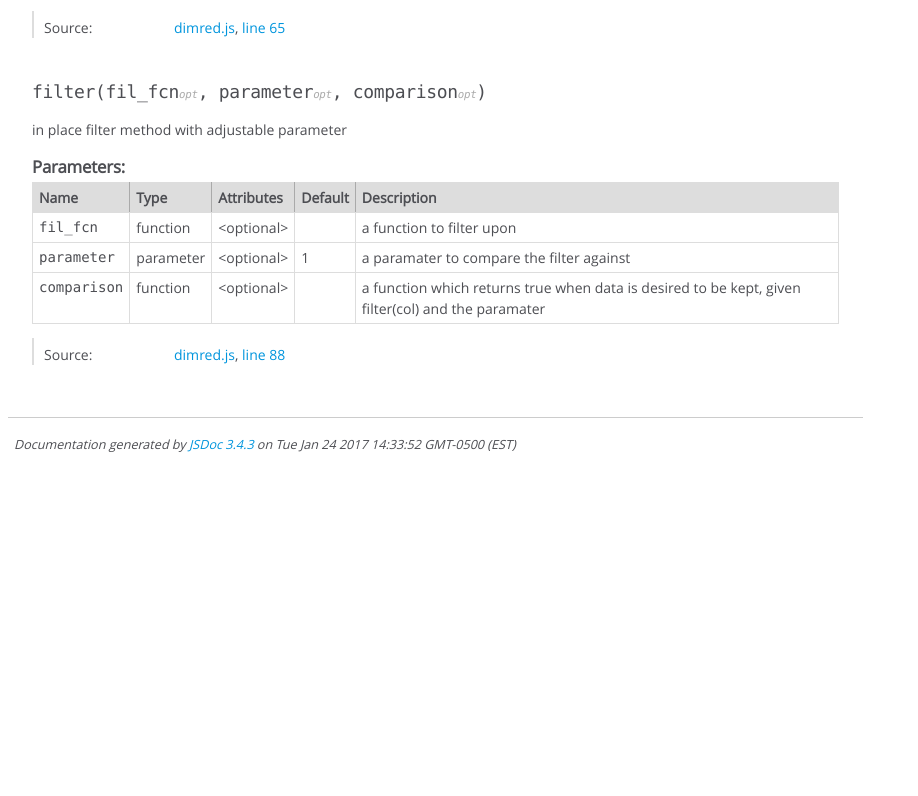
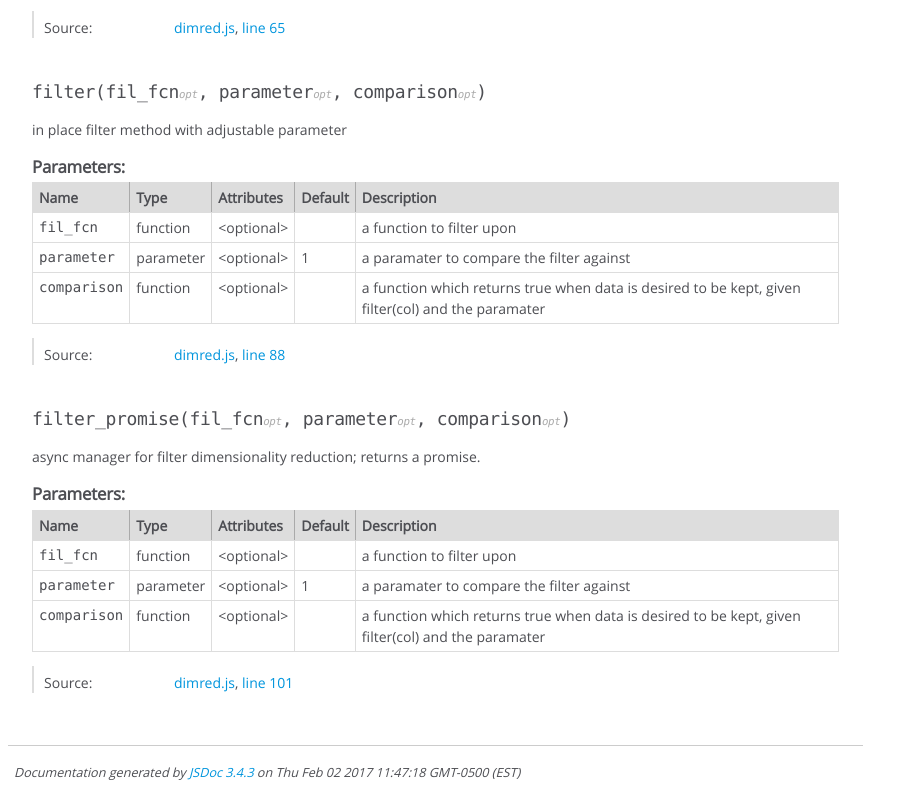
Before and after one commit to sandialabs/Dimensionality-Reduction-Library, a website: page docs/DimRed.html in a window 1280 px wide. Shown: the part 2043-2839 px from the top of the page, without its empty margins (0-918 px from the left). Before the commit the page ends 2512 px from the top, so only its background shows below. Drawn offline with Linux system fonts and the light colour scheme.

Commit message:
update documents

```diff
--- a/docs/DimRed.html
+++ b/docs/DimRed.html
@@ -1269,6 +1269,231 @@
 
 
 
+    <h4 class="name" id="filter_promise"><span class="type-signature"></span>filter_promise<span class="signature">(fil_fcn<span class="signature-attributes">opt</span>, parameter<span class="signature-attributes">opt</span>, comparison<span class="signature-attributes">opt</span>)</span><span class="type-signature"></span></h4>
+
+
+
+
+
+<div class="description">
+    async manager for filter dimensionality reduction; returns a promise.
+</div>
+
+
+
+
+
+
+
+
+
+    <h5>Parameters:</h5>
+
+
+<table class="params">
+    <thead>
+    <tr>
+
+        <th>Name</th>
+
+
+        <th>Type</th>
+
+
+        <th>Attributes</th>
+
+
+
+        <th>Default</th>
+
+
+        <th class="last">Description</th>
+    </tr>
+    </thead>
+
+    <tbody>
+
+
+        <tr>
+
+                <td class="name"><code>fil_fcn</code></td>
+
+
+            <td class="type">
+
+
+<span class="param-type">function</span>
+
+
+
+            </td>
+
+
+                <td class="attributes">
+
+                    &lt;optional><br>
+
+
+
+
+
+                </td>
+
+
+
+                <td class="default">
+
+                </td>
+
+
+            <td class="description last">a function to filter upon</td>
+        </tr>
+
+
+
+        <tr>
+
+                <td class="name"><code>parameter</code></td>
+
+
+            <td class="type">
+
+
+<span class="param-type">parameter</span>
+
+
+
+            </td>
+
+
+                <td class="attributes">
+
+                    &lt;optional><br>
+
+
+
+
+
+                </td>
+
+
+
+                <td class="default">
+
+                    1
+
+                </td>
+
+
+            <td class="description last">a paramater to compare the filter against</td>
+        </tr>
+
+
+
+        <tr>
+
+                <td class="name"><code>comparison</code></td>
+
+
+            <td class="type">
+
+
+<span class="param-type">function</span>
+
+
+
+            </td>
+
+
+                <td class="attributes">
+
+                    &lt;optional><br>
+
+
+
+
+
+                </td>
+
+
+
+                <td class="default">
+
+                </td>
+
+
+            <td class="description last">a function which returns true when data is desired to be kept, given filter(col) and the paramater</td>
+        </tr>
+
+
+    </tbody>
+</table>
+
+
+
+
+
+
+<dl class="details">
+
+
+
+
+
+
+
+
+
+
+
+
+
+
+
+
+
+
+
+
+
+
+
+
+
+
+    <dt class="tag-source">Source:</dt>
+    <dd class="tag-source"><ul class="dummy"><li>
+        <a href="dimred.js.html">dimred.js</a>, <a href="dimred.js.html#line101">line 101</a>
+    </li></ul></dd>
+
+
+
+
+
+
+
+</dl>
+
+
+
+
+
+
+
+
+
+
+
+
+
+
+
+
+
+
+
+
+
 
 </article>
 
@@ -1286,7 +1511,7 @@
 <br class="clear">
 
 <footer>
-    Documentation generated by <a href="https://github.com/jsdoc3/jsdoc">JSDoc 3.4.3</a> on Tue Jan 24 2017 14:33:52 GMT-0500 (EST)
+    Documentation generated by <a href="https://github.com/jsdoc3/jsdoc">JSDoc 3.4.3</a> on Thu Feb 02 2017 11:47:18 GMT-0500 (EST)
 </footer>
 
 <script> prettyPrint(); </script>
```
Also changed, not shown: docs/dimred.js.html (+19 -1 lines), docs/index.html (+1 -1 lines).
